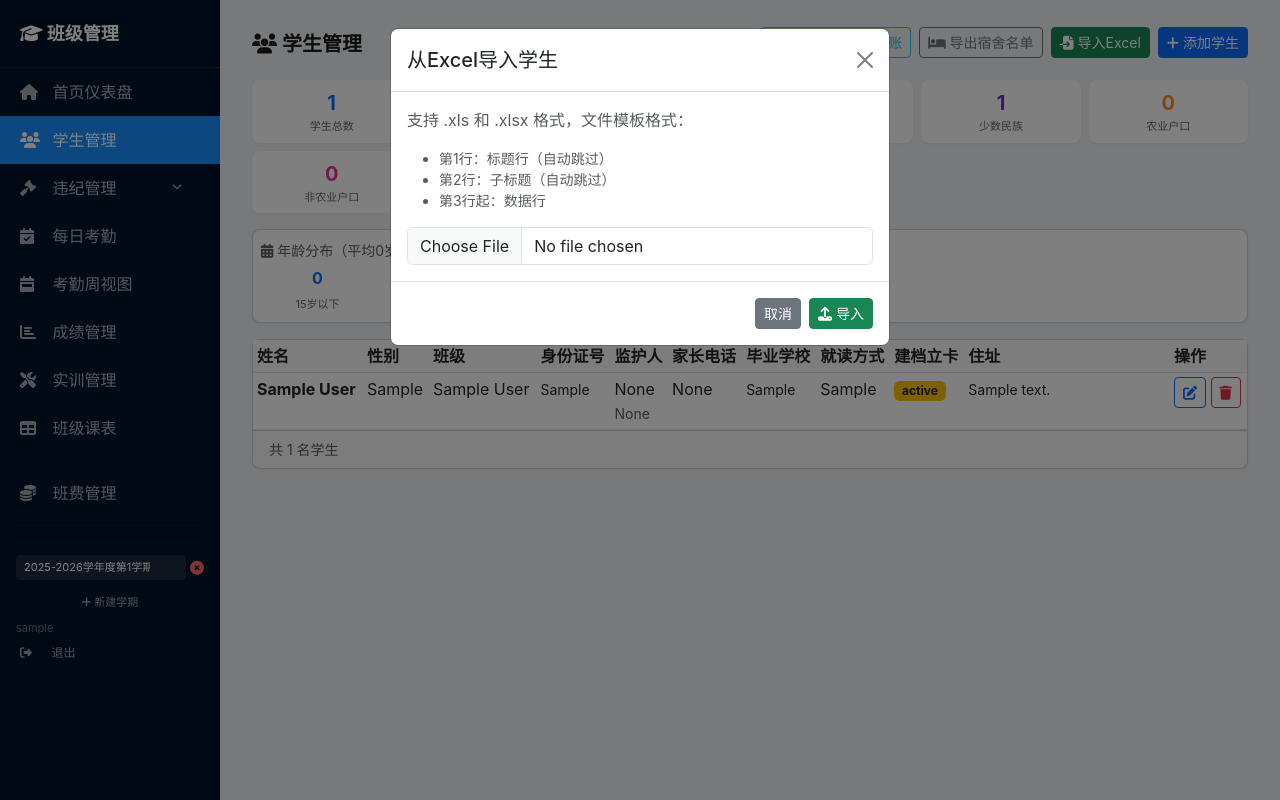
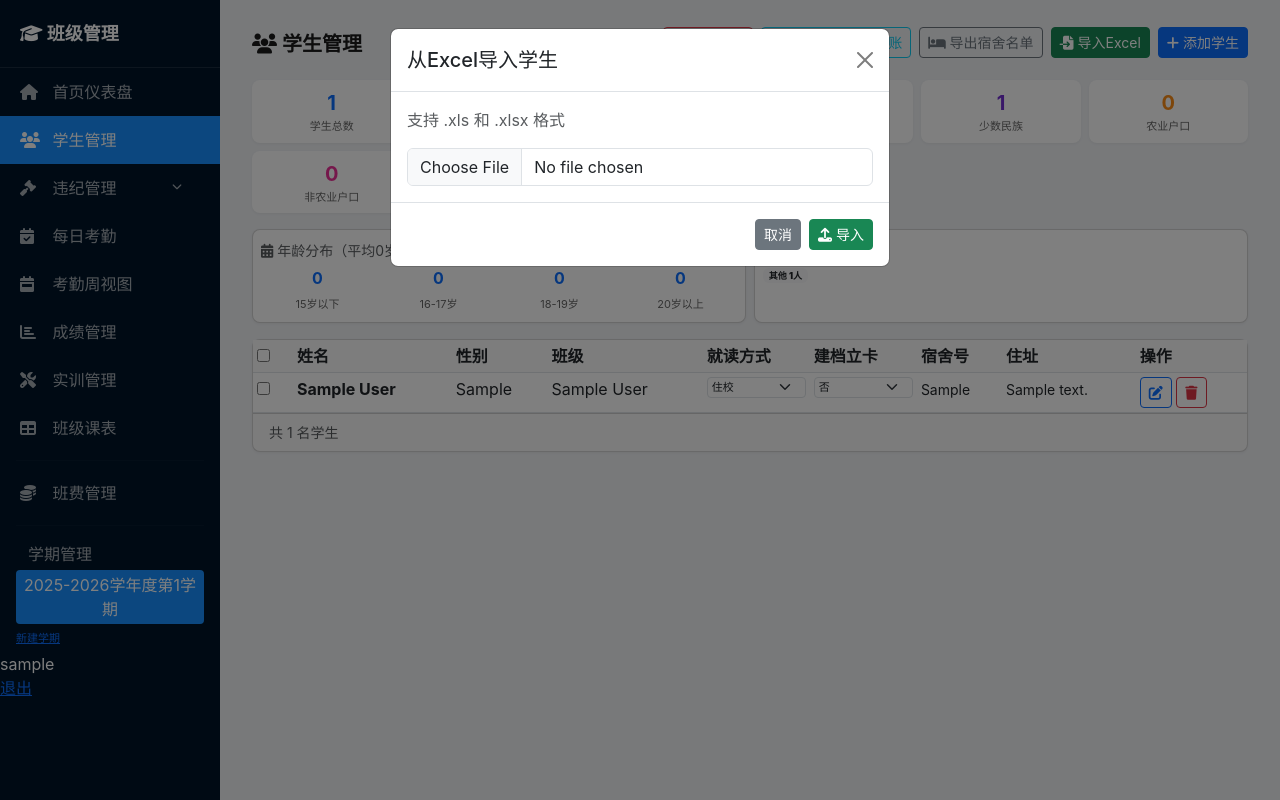
Before and after one commit to Jwzhonga/class-manager, a Flask app: page /students in a window 1280 px wide, after a click on "导入Excel". Run offline with Flask 3, Linux system fonts and the light colour scheme; the visitor is signed in with stand-in values (Sample User, id 1); tables that the repository leaves empty hold one stand-in row (values such as "Sample post"); some libraries are stand-ins or nearby versions.

Commit message:
v1.0.34: batch ops, quick edit, semester refactor

```diff
--- a/app.py
+++ b/app.py
@@ -654,6 +654,57 @@ def semester_add():
     return redirect(url_for('index'))
 
 
+@app.route('/students/quick-edit', methods=['POST'])
+@login_required
+def student_quick_edit():
+    """快速编辑学生字段（下拉切换）"""
+    sid = request.form.get('id', type=int)
+    field = request.form.get('field', '')
+    value = request.form.get('value', '')
+    student = Student.query.get_or_404(sid)
+    if hasattr(student, field):
+        setattr(student, field, value)
+        db.session.commit()
+        return {'ok': True, 'value': value}
+    return {'ok': False}, 400
+
+
+@app.route('/students/batch-delete', methods=['POST'])
+@login_required
+def student_batch_delete():
+    """批量删除学生"""
+    ids = request.form.getlist('ids')
+    if not ids:
+        flash('未选择学生')
+        return redirect(url_for('student_list'))
+    count = 0
+    for sid in ids:
+        s = Student.query.get(int(sid))
+        if s:
+            Attendance.query.filter_by(student_id=s.id).delete()
+            Grade.query.filter_by(student_id=s.id).delete()
+            TrainingRecord.query.filter_by(student_id=s.id).delete()
+            Discipline.query.filter_by(student_id=s.id).delete()
+            ViolationRecord.query.filter_by(student_id=s.id).delete()
+            db.session.delete(s)
+            count += 1
+    db.session.commit()
+    flash(f'已删除 {count} 名学生')
+    return redirect(url_for('student_list'))
+
+
+@app.route('/semester/<int:id>/rename', methods=['POST'])
+@login_required
+def semester_rename(id):
+    sem = Semester.query.get_or_404(id)
+    name = request.form.get('name', '').strip()
+    if name:
+        sem.name = name
+        db.session.commit()
+        flash(f'学期已重命名为「{name}」')
+    return redirect(request.referrer or url_for('index'))
+
+
 @app.route('/semester/<int:id>/delete', methods=['POST'])
 def semester_delete(id):
     sem = Semester.query.get_or_404(id)
@@ -663,6 +714,8 @@ def semester_delete(id):
     Discipline.query.filter_by(semester_id=id).delete()
     Grade.query.filter_by(semester_id=id).delete()
     TrainingRecord.query.filter_by(semester_id=id).delete()
+    ViolationRecord.query.filter_by(semester_id=id).delete()
+    ClassFund.query.filter_by(semester_id=id).delete()
     db.session.delete(sem)
     db.session.commit()
     if session.get('semester_id') == id:
--- a/templates/base.html
+++ b/templates/base.html
@@ -64,22 +64,31 @@
                 <li class="nav-item"><a class="nav-link {% if '/fund' in request.path %}active{% endif %}" href="/fund"><i class="fas fa-coins"></i> 班费管理</a></li>
                 <li class="nav-item"><hr style="border-color:#ffffff1a; margin:8px 16px;"></li>
             </ul>
-            <hr style="border-color:#ffffff1a; margin:8px 16px;">
-            <form method="post" action="/semester/set" class="px-3 py-1">
-                <div class="d-flex gap-1 align-items-center">
-                    <select name="semester_id" class="form-select form-select-sm flex-grow-1" style="font-size:11px;background:#ffffff1a;color:#fff;border:none" onchange="this.form.submit()">
+            <!-- 学期管理折叠菜单 -->
+            <div class="px-3 py-1">
+                <a class="nav-link d-block" href=\"#\" data-bs-toggle=\"collapse\" data-bs-target=\"#semSub\" style=\"color:#ffffffa6;padding:4px 0;font-size:13px\"><i class=\"fas fa-calendar-alt\"></i> 学期管理 <i class=\"fas fa-chevron-down\" style=\"font-size:10px;float:right;margin-top:4px\"></i></a>
+                <div class=\"collapse\" id=\"semSub\">
                     {% for s in semesters %}
-                        <option value="{{ s.id }}" {% if current_semester and s.id == current_semester.id %}selected{% endif %} style="color:#000">{{ s.name }}</option>
+                    <div class=\"d-flex align-items-center gap-1 py-1\" style=\"padding-left:4px\">
+                        <form method=\"post\" action=\"/semester/set\" class=\"flex-grow-1\" style=\"margin:0\">
+                            <button type=\"submit\" name=\"semester_id\" value=\"{{ s.id }}\"
+                                class=\"btn btn-sm w-100 text-start\" style=\"font-size:12px;background:{% if current_semester and s.id == current_semester.id %}#1890ff{% else %}transparent{% endif %};color:#fff;border:none;border-radius:4px;padding:3px 8px\">
+                                {{ s.name }}
+                            </button>
+                        </form>
+                        <a href=\"#\" onclick='showRenameSemester({{ s.id }},\"{{ s.name }}\");return false' style=\"color:#ffffff99;font-size:11px\" title=\"重命名\"><i class=\"fas fa-edit\"></i></a>
+                        {% if s.id != 1 %}
+                        <a href=\"#\" onclick='confirmDelSemester({{ s.id }});return false' style=\"color:#ff6666;font-size:11px\" title=\"删除\"><i class=\"fas fa-times\"></i></a>
+                        {% endif %}
+                    </div>
                     {% endfor %}
-                    </select>
-                    <a href="#" onclick="confirmDelSemester({{ current_semester.id }});return false" style="color:#ff6666;font-size:14px;text-decoration:none;font-weight:bold" title="删除当前学期及其所有数据"><i class="fas fa-times-circle"></i></a>
+                    <div class=\"text-center pt-1\">
+                        <a href=\"#\" onclick=\"showNewSemester();return false\" style=\"color:#ffffff99;font-size:11px;text-decoration:none\"><i class=\"fas fa-plus\"></i> 新建学期</a>
                     </div>
-            </form>
-            <div class="px-3 py-1 text-center">
-                <a href="#" onclick="document.getElementById('newSemesterModal').classList.add('show');document.getElementById('newSemesterModal').style.display='block';return false" style="color:#ffffff99;font-size:11px;text-decoration:none"><i class="fas fa-plus"></i> 新建学期</a>
                 </div>
-            <div class="px-3 py-1" style="color:#ffffff66;font-size:11px">{{ session.get('username','') }}</div>
-            <a class="nav-link py-1" href="/logout" style="color:#ffffff99;font-size:12px"><i class="fas fa-sign-out-alt"></i> 退出</a>
+            </div>
+            <div class=\"px-3 py-1\" style=\"color:#ffffff66;font-size:11px\">{{ session.get('username','') }}</div>
+            <a class=\"nav-link py-1\" href=\"/logout\" style=\"color:#ffffff99;font-size:12px\"><i class=\"fas fa-sign-out-alt\"></i> 退出</a>
         </div>
 
         <div class="main-content-wrap" style="flex:1;margin-left:220px;height:100vh;display:flex;flex-direction:column;">
@@ -102,10 +111,11 @@
                 <div class="main-content-body">
                 {% block content %}{% endblock %}
                 </div>
-            <div class="modal fade" id="newSemesterModal" tabindex="-1">
+<!-- 新建学期模态框 -->
+<div class="modal fade" id="newSemesterModal" tabindex="-1" data-bs-backdrop="static">
     <div class="modal-dialog modal-sm">
         <form class="modal-content" method="post" action="/semester/add">
-                        <div class="modal-header"><h6 class="modal-title">新建学期</h6><button type="button" class="btn-close" data-bs-dismiss="modal"></button></div>
+            <div class="modal-header"><h6 class="modal-title"><i class="fas fa-plus"></i> 新建学期</h6><button type="button" class="btn-close" data-bs-dismiss="modal"></button></div>
             <div class="modal-body">
                 <div class="mb-2">
                     <label class="form-label">学期名称</label>
@@ -123,6 +133,25 @@
             <div class="modal-footer">
                 <button type="button" class="btn btn-sm btn-secondary" data-bs-dismiss="modal">取消</button>
                 <button type="submit" class="btn btn-sm btn-primary">创建</button>
+            </div>
+        </form>
+    </div>
+</div>
+
+<!-- 重命名学期模态框 -->
+<div class="modal fade" id="renameSemesterModal" tabindex="-1">
+    <div class="modal-dialog modal-sm">
+        <form class="modal-content" method="post" action="" id="renameSemesterForm">
+            <div class="modal-header"><h6 class="modal-title"><i class="fas fa-edit"></i> 重命名学期</h6><button type="button" class="btn-close" data-bs-dismiss="modal"></button></div>
+            <div class="modal-body">
+                <div class="mb-2">
+                    <label class="form-label">新名称</label>
+                    <input type="text" name="name" id="renameSemesterInput" class="form-control form-control-sm" required>
+                </div>
+            </div>
+            <div class="modal-footer">
+                <button type="button" class="btn btn-sm btn-secondary" data-bs-dismiss="modal">取消</button>
+                <button type="submit" class="btn btn-sm btn-primary">保存</button>
             </div>
         </form>
     </div>
@@ -151,9 +180,19 @@
 
 <script src="https://cdn.bootcdn.net/ajax/libs/twitter-bootstrap/5.3.0/js/bootstrap.bundle.min.js"></script>
 <script>
+function showNewSemester() {
+    var m = new bootstrap.Modal(document.getElementById('newSemesterModal'));
+    m.show();
+}
+function showRenameSemester(id, name) {
+    document.getElementById('renameSemesterInput').value = name;
+    document.getElementById('renameSemesterForm').action = '/semester/' + id + '/rename';
+    var m = new bootstrap.Modal(document.getElementById('renameSemesterModal'));
+    m.show();
+}
 function confirmDelSemester(id) {
-    if (!confirm('⚠️ 确定要删除此学期吗？所有关联数据（考勤、处分、成绩、实训等）将被永久删除！')) return;
-    if (!confirm('❗ 再次确认：此操作不可撤销！真的要删除吗？')) return;
+    if (!confirm('确定要删除此学期吗？所有关联数据将被永久删除！')) return;
+    if (!confirm('再次确认：此操作不可撤销！')) return;
     fetch('/semester/' + id + '/delete', {method:'POST'}).then(function(r){location.reload();});
 }
 </script>
--- a/templates/students.html
+++ b/templates/students.html
@@ -3,6 +3,9 @@
 <div class="d-flex justify-content-between align-items-center mb-3 flex-wrap gap-2">
     <h4 class="page-title mb-0"><i class="fas fa-users"></i> 学生管理</h4>
     <div class="d-flex gap-2">
+        <form method="post" action="/students/batch-delete" id="batchForm" class="d-inline">
+            <button type="submit" class="btn btn-sm btn-outline-danger" onclick="return confirmBatch()"><i class="fas fa-trash"></i> 批量删除</button>
+        </form>
         <a href="/export/special-family" class="btn btn-sm btn-outline-info"><i class="fas fa-file-export"></i> 导出特殊家庭台账</a>
         <a href="/export/dormitory" class="btn btn-sm btn-outline-secondary"><i class="fas fa-bed"></i> 导出宿舍名单</a>
         <button class="btn btn-success btn-sm" data-bs-toggle="modal" data-bs-target="#importModal">
@@ -12,7 +15,7 @@
     </div>
 </div>
 
-<!-- 统计卡片（全部可点击） -->
+<!-- 统计卡片... -->
 <div class="row g-2 mb-2">
     <div class="col-6 col-md-2">
         <a href="/students" class="text-decoration-none">
@@ -134,7 +137,6 @@
 
 <!-- 详细统计行 -->
 <div class="row g-2 mb-3">
-    <!-- 年龄分布 -->
     <div class="col-md-6">
         <div class="card h-100">
             <div class="card-body p-2">
@@ -156,7 +158,6 @@
             </div>
         </div>
     </div>
-    <!-- 户籍地 -->
     <div class="col-md-6">
         <div class="card h-100">
             <div class="card-body p-2">
@@ -189,12 +190,7 @@
             </div>
             <form method="post" action="/students/import" enctype="multipart/form-data">
                 <div class="modal-body">
-                    <p class="text-muted">支持 .xls 和 .xlsx 格式，文件模板格式：</p>
-                    <ul class="small text-muted">
-                        <li>第1行：标题行（自动跳过）</li>
-                        <li>第2行：子标题（自动跳过）</li>
-                        <li>第3行起：数据行</li>
-                    </ul>
+                    <p class="text-muted">支持 .xls 和 .xlsx 格式</p>
                     <input type="file" name="file" class="form-control" accept=".xls,.xlsx" required>
                 </div>
                 <div class="modal-footer">
@@ -212,15 +208,13 @@
             <table class="table table-hover mb-0 table-sm table-resizable table-sortable" id="students_table">
                 <thead>
                     <tr>
+                        <th style="width:40px"><input type="checkbox" id="selectAll" onchange="toggleAll(this)"></th>
                         <th>姓名</th>
                         <th>性别</th>
                         <th>班级</th>
-                        <th>身份证号</th>
-                        <th>监护人</th>
-                        <th>家长电话</th>
-                        <th>毕业学校</th>
                         <th>就读方式</th>
                         <th>建档立卡</th>
+                        <th>宿舍号</th>
                         <th>住址</th>
                         <th>操作</th>
                     </tr>
@@ -228,23 +222,31 @@
                 <tbody>
                     {% for s in students %}
                     <tr>
+                        <td><input type="checkbox" name="student_ids" value="{{ s.id }}" class="student-checkbox" form="batchForm"></td>
                         <td><strong>{{ s.name }}</strong></td>
                         <td>{{ s.gender }}</td>
                         <td>{{ s.class_name }}</td>
-                        <td><small>{{ s.id_card }}</small></td>
-                        <td>{{ s.parent_name }}<br><small class="text-muted">{{ s.parent_relation }}</small></td>
-                        <td>{{ s.parent_phone }}</td>
-                        <td><small>{{ s.graduate_school }}</small></td>
-                        <td>{{ s.live_mode }}</td>
-                        <td>{% if s.poverty_status and s.poverty_status != '否' %}<span class="badge bg-warning text-dark">{{ s.poverty_status }}</span>{% else %}否{% endif %}</td>
-                        <td style="white-space:pre-wrap;word-break:break-word;min-width:200px"><small>{{ s.address }}</small></td>
+                        <td>
+                            <select class="form-select form-select-sm quick-edit" data-id="{{ s.id }}" data-field="live_mode" style="font-size:11px;padding:1px 4px">
+                                <option value="住校" {% if s.live_mode == '住校' %}selected{% endif %}>住校</option>
+                                <option value="走读" {% if s.live_mode == '走读' %}selected{% endif %}>走读</option>
+                            </select>
+                        </td>
+                        <td>
+                            <select class="form-select form-select-sm quick-edit" data-id="{{ s.id }}" data-field="poverty_status" style="font-size:11px;padding:1px 4px">
+                                <option value="否" {% if not s.poverty_status or s.poverty_status == '否' %}selected{% endif %}>否</option>
+                                <option value="贫困户" {% if s.poverty_status == '贫困户' %}selected{% endif %}>贫困户</option>
+                            </select>
+                        </td>
+                        <td><small>{{ s.dormitory or '' }}</small></td>
+                        <td style="white-space:pre-wrap;word-break:break-word;max-width:200px"><small>{{ s.address }}</small></td>
                         <td style="white-space:nowrap">
                             <a href="/students/{{ s.id }}/edit" class="btn btn-sm btn-outline-primary" title="编辑"><i class="fas fa-edit"></i></a>
                             <a href="/students/{{ s.id }}/delete" class="btn btn-sm btn-outline-danger" title="删除" onclick="return confirm('确定删除 {{ s.name }}?')"><i class="fas fa-trash"></i></a>
                         </td>
                     </tr>
                     {% else %}
-                    <tr><td colspan="11" class="text-center text-muted py-4">还没有学生，点击右上角添加或导入</td></tr>
+                    <tr><td colspan="9" class="text-center text-muted py-4">还没有学生，点击右上角添加或导入</td></tr>
                     {% endfor %}
                 </tbody>
             </table>
@@ -255,4 +257,27 @@
         {% if filter_type %}<span class="ms-2">（<a href="/students">清除筛选</a>）</span>{% endif %}
     </div>
 </div>
+
+<script>
+function toggleAll(cb) {
+    document.querySelectorAll('.student-checkbox').forEach(function(c) { c.checked = cb.checked; });
+}
+function confirmBatch() {
+    var n = document.querySelectorAll('.student-checkbox:checked').length;
+    if (n === 0) { alert('请先勾选学生'); return false; }
+    return confirm('确定删除选中的 ' + n + ' 名学生？');
+}
+document.addEventListener('change', function(e) {
+    if (e.target.classList.contains('quick-edit')) {
+        var sel = e.target;
+        var fd = new FormData();
+        fd.append('id', sel.dataset.id);
+        fd.append('field', sel.dataset.field);
+        fd.append('value', sel.value);
+        fetch('/students/quick-edit', {method:'POST', body:fd}).then(function(r) {
+            if (!r.ok) alert('保存失败');
+        });
+    }
+});
+</script>
 {% endblock %}
```
Lines whose indentation alone changed are shown as unchanged.
